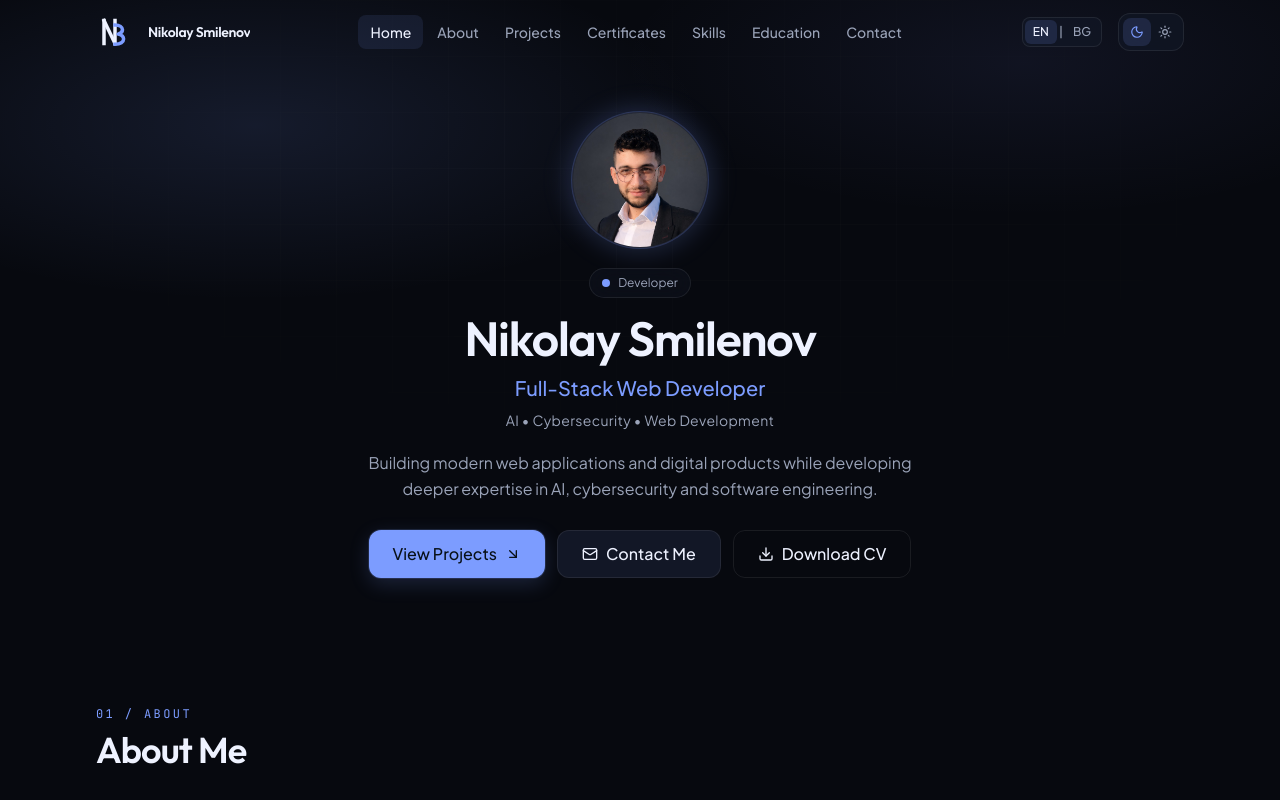
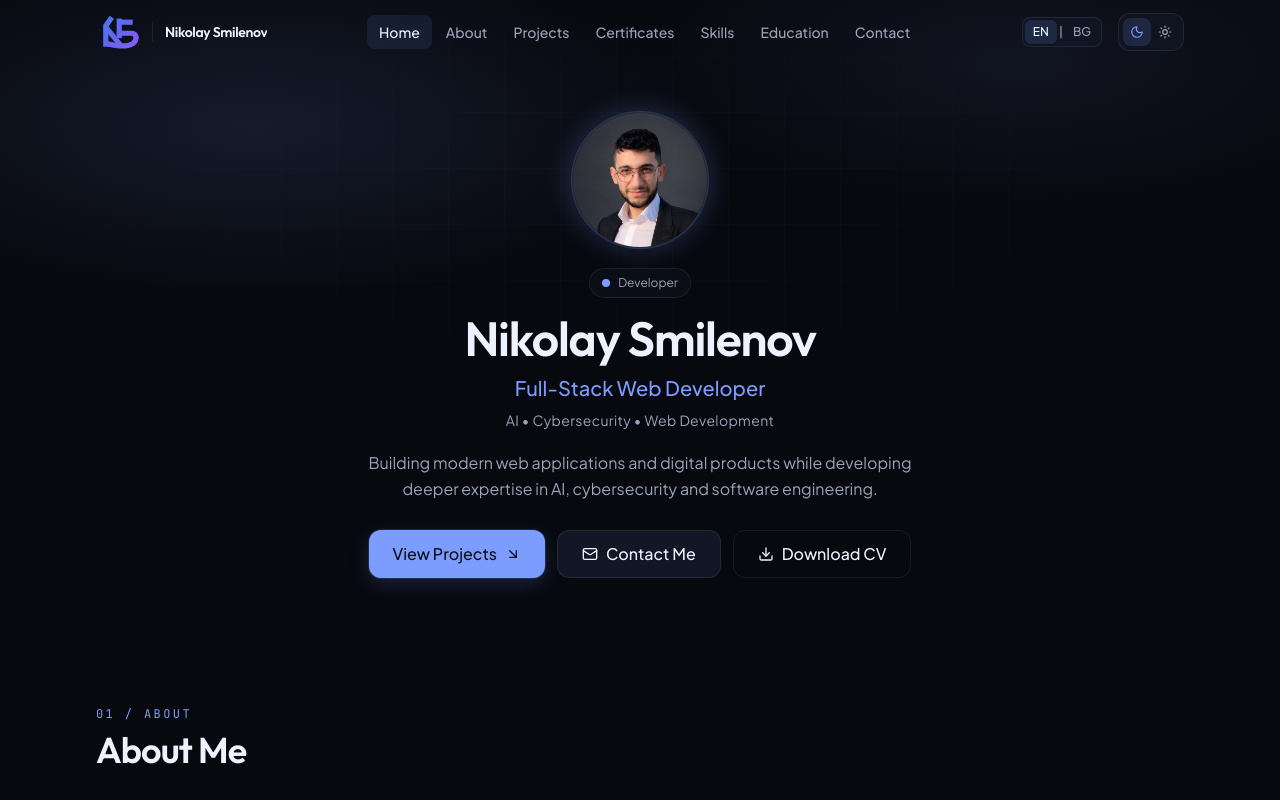
Before and after one commit to nikolaysmilenov/nikolaysmilenov-portfolio, a Next.js app: page / in a window 1280 px wide. Shown: the top 800 px of the page. Built offline with nearby package versions, Linux system fonts and the light colour scheme.

Commit message:
Recreate NS monogram as geometric SVG matching brand reference.
Co-authored-by: Cursor <cursoragent@cursor.com>

```diff
--- a/src/components/layout/navbar.tsx
+++ b/src/components/layout/navbar.tsx
@@ -93,6 +93,10 @@ export function Navbar() {
           aria-label={siteConfig.name}
         >
           <BrandLogo title={`${siteConfig.name} logo`} />
+          <span
+            className="hidden h-5 w-px shrink-0 bg-border sm:block"
+            aria-hidden
+          />
           <span className="hidden truncate font-display text-sm font-semibold tracking-tight text-foreground sm:inline">
             {siteConfig.name}
           </span>
--- a/src/components/ui/brand-logo.tsx
+++ b/src/components/ui/brand-logo.tsx
@@ -1,3 +1,6 @@
+"use client";
+
+import { useId } from "react";
 import { cn } from "@/lib/utils";
 
 type BrandLogoProps = {
@@ -6,54 +9,67 @@ type BrandLogoProps = {
 };
 
 /**
- * Geometric NS monogram for Nikolay Smilenov.
- *
- * Construction: N (left upright + diagonal + shared upright) with an S
- * whose bowls are anchored to that shared upright — one intentional mark,
- * not lettering inside a tile.
+ * NS monogram — inline SVG recreation of the approved brand mark.
+ * Sharp geometric N interlocking with flowing S; blue → violet gradient.
  */
 export function BrandLogo({
   className,
   title = "Nikolay Smilenov",
 }: BrandLogoProps) {
-  const titleId = "ns-brand-logo-title";
+  const reactId = useId();
+  const titleId = `${reactId}-title`;
+  const gradId = `${reactId}-grad`;
 
   return (
     <span
       className={cn(
-        "relative inline-flex h-9 w-9 shrink-0 items-center justify-center text-foreground sm:h-10 sm:w-10",
+        "relative inline-flex h-9 w-10 shrink-0 items-center sm:h-10 sm:w-11",
         className,
       )}
     >
       <svg
-        viewBox="0 0 40 40"
+        viewBox="0 0 72 60"
         role="img"
         aria-labelledby={titleId}
         className="h-full w-full"
         fill="none"
       >
         <title id={titleId}>{title}</title>
+        <defs>
+          <linearGradient
+            id={gradId}
+            x1="6"
+            y1="2"
+            x2="68"
+            y2="58"
+            gradientUnits="userSpaceOnUse"
+          >
+            <stop stopColor="#3B82F6" />
+            <stop offset="0.5" stopColor="#6366F1" />
+            <stop offset="1" stopColor="#8B5CF6" />
+          </linearGradient>
+        </defs>
 
         <g
-          stroke="currentColor"
-          strokeWidth="3.5"
-          strokeLinecap="square"
+          stroke={`url(#${gradId})`}
+          strokeWidth="8.5"
           strokeLinejoin="miter"
         >
-          {/* N */}
-          <path d="M8 8.5v23" />
-          <path d="M8 8.5l11 23" />
-          <path d="M19 8.5v23" />
+          {/* N left upright → sharp tip */}
+          <path d="M16 54V20L26 6" strokeLinecap="butt" />
+          {/* N diagonal (passes over S tip for interlock) */}
+          <path d="M16 22L42 54" strokeLinecap="butt" />
+          {/* Shared upright */}
+          <path d="M38 8V40" strokeLinecap="butt" />
+          {/* S top bar — sharp terminals */}
+          <path d="M38 14H60" strokeLinecap="butt" />
+          {/* S lower ribbon → rounded tip under the diagonal */}
+          <path
+            d="M38 32H58C68 32 70 48 52 52C42 54 30 52 18 49"
+            strokeLinecap="round"
+            strokeLinejoin="round"
+          />
         </g>
-
-        {/* S — restrained accent, same weight as N */}
-        <path
-          d="M19 13c4.65 0 7.5 2 7.5 4.85 0 2.15-1.4 3.45-4.45 4.25 3.45.7 5.55 2.3 5.55 4.95C27.6 30.15 24.6 32.3 19 32.3"
-          stroke="var(--accent)"
-          strokeWidth="3.5"
-          strokeLinecap="square"
-          strokeLinejoin="round"
-        />
       </svg>
     </span>
   );
```
